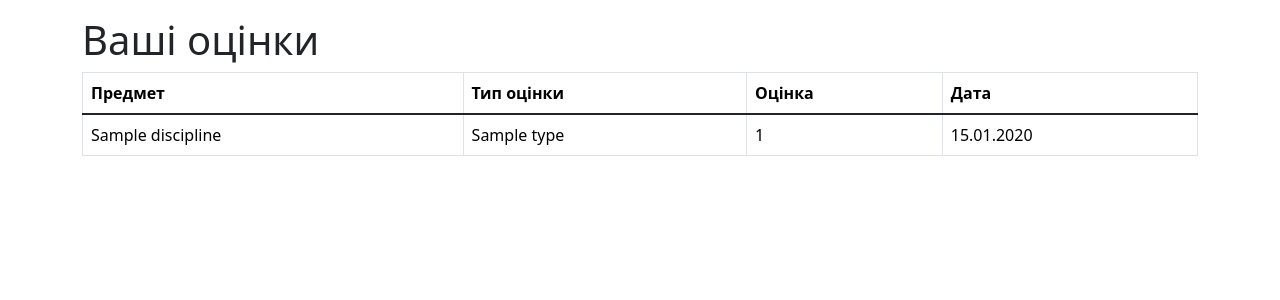
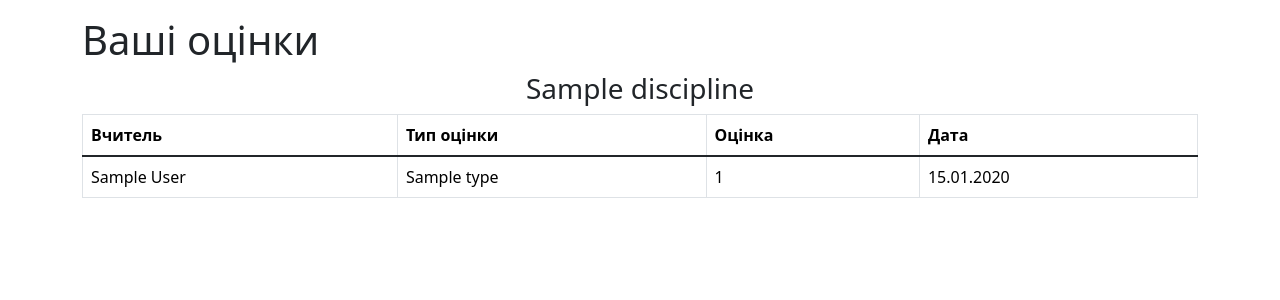
Before and after one commit to andriivanchenko/School-Management-System-Web, a Django app: page /marks/ in a window 1280 px wide. Shown: the part 73-373 px from the top of the page. Run offline with Django 5.2, Linux system fonts and the light colour scheme; a user stored in the database is signed in; tables that the repository leaves empty hold one stand-in row (values such as "Sample post").

Commit message:
Updates marks for teachers;

```diff
--- a/marks/views.py
+++ b/marks/views.py
@@ -15,5 +15,19 @@ class MarksView(View):
         if not request.user.is_authenticated:
             return redirect(reverse("login"))
 
-        marks = self.model.objects.filter(mark_student_id=request.user.user_id)
-        return render(request, 'marks/marks.html', {'marks': marks})
+        marks_grouped_list = {}
+        role = request.user.user_role.user_role_id
+        if role == 2:
+            marks = self.model.objects.filter(mark_teacher_id=request.user.user_id)
+        else:
+            marks = self.model.objects.filter(mark_student_id=request.user.user_id)
+        for mark in marks:
+            group_title = mark.mark_discipline_type_ref.discipline_name
+            if role == 2:
+                group_name = mark.mark_student_id.user_group_id_ref.group_name
+                group_title = f"{group_title} - {group_name}"
+            if group_title not in marks_grouped_list:
+                marks_grouped_list[group_title] = []
+
+            marks_grouped_list[group_title].append(mark)
+        return render(request, 'marks/marks.html', {'marks_grouped_list': marks_grouped_list})
--- a/templates/marks/marks.html
+++ b/templates/marks/marks.html
@@ -6,10 +6,13 @@
     <div class="row">
         <div class="col-md-12">
             <h1>Ваші оцінки</h1>
+
+            {% for group_title, marks in marks_grouped_list.items %}
+            <h3 align="center">{{ group_title }}</h3>
             <table class="table table-bordered">
                 <thead>
                 <tr>
-                    <th>Предмет</th>
+                    <th>{% if user.user_role.user_role_id == 2 %}Учень{% else %}Вчитель{% endif %}</th>
                     <th>Тип оцінки</th>
                     <th>Оцінка</th>
                     <th>Дата</th>
@@ -18,7 +21,7 @@
                 <tbody class="table-group-divider">
                 {% for mark in marks %}
                 <tr>
-                    <td>{{ mark.mark_discipline_type_ref }}</td>
+                    <td>{% if user.user_role.user_role_id == 2 %}{{ mark.mark_student_id }}{% else %}{{ mark.mark_teacher_id }}{% endif %}</td>
                     <td>{{ mark.mark_type }}</td>
                     <td>{{ mark.mark_value}}</td>
                     <td>{{ mark.mark_created_at | date:"d.m.Y" }}</td>
@@ -26,6 +29,7 @@
                 {% endfor %}
                 </tbody>
             </table>
+            {% endfor %}
         </div>
     </div>
 </div>
```
